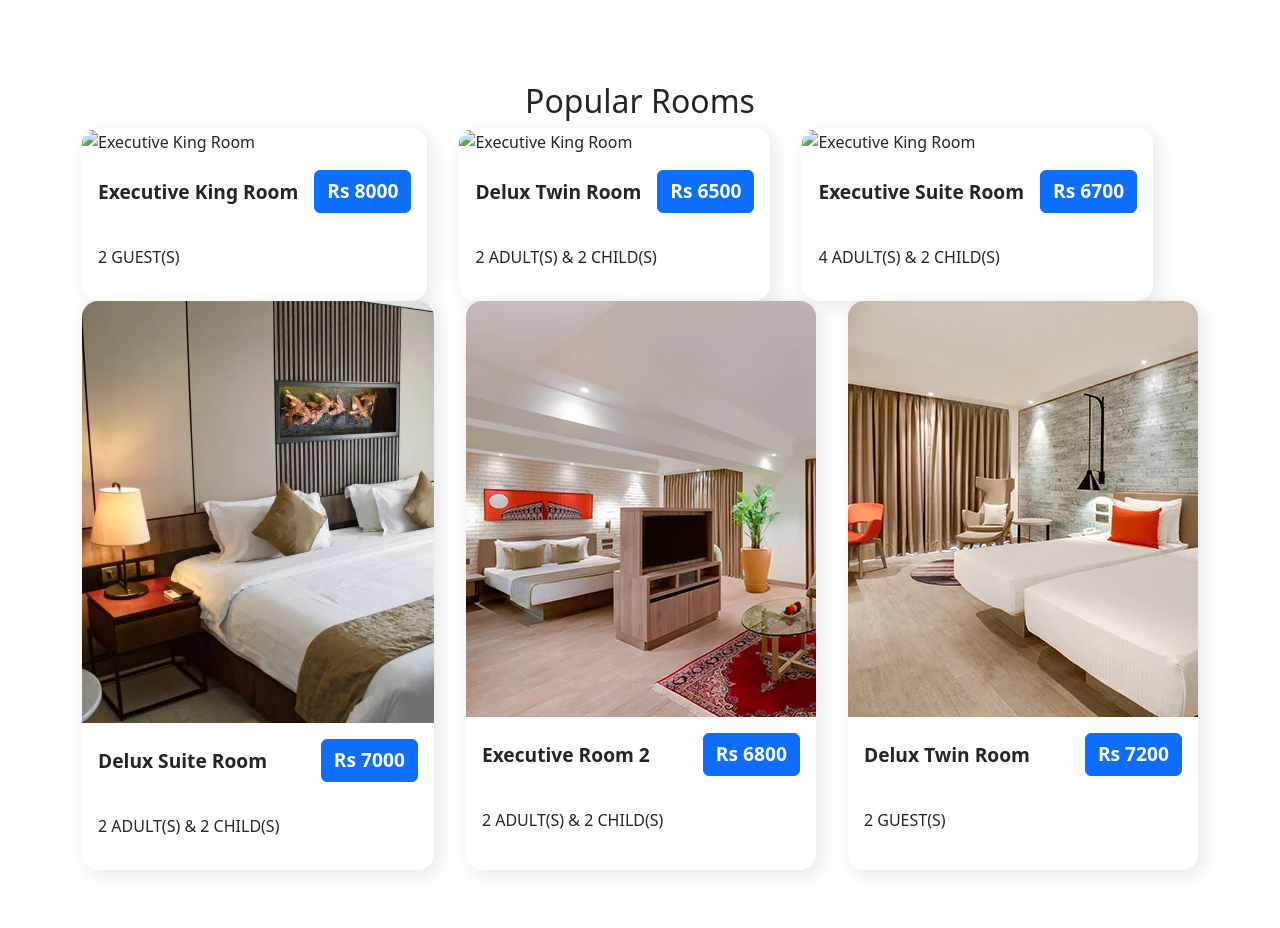
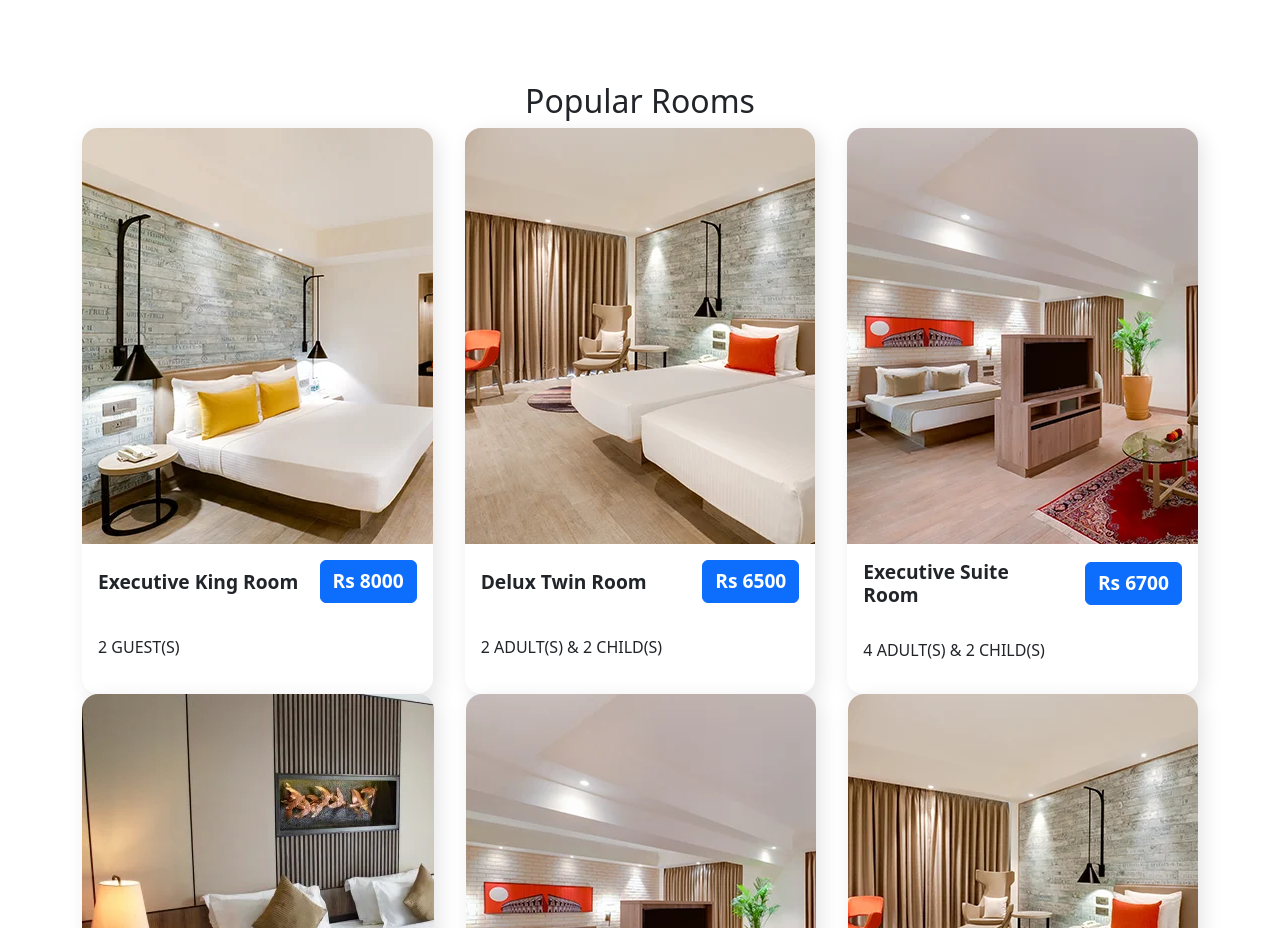
Before and after one commit to pavani1002/Hotel, a plain HTML site: page index.html in a window 1280 px wide. Shown: the part 1440-2368 px from the top of the page. Drawn offline with nearby package versions, Linux system fonts and the light colour scheme; the site is published under a folder, as on GitHub Pages, so addresses that start at the root find nothing.

Commit message:
changed images path

```diff
--- a/index.html
+++ b/index.html
@@ -133,7 +133,7 @@
         <h2>Popular Rooms</h2>
         <div class="popGrid">
             <div class="popular_card">
-                <img src="/images/Deluxe-King-Room-2.webp" alt="Executive King Room"/>
+                <img src="images/Deluxe-King-Room-2.webp" alt="Executive King Room"/>
                 <div class="popular_body">
                     <div class="popular_content">
                         <h4>Executive King Room</h4>
@@ -143,7 +143,7 @@
                 </div>
             </div>
             <div class="popular_card">
-                <img src="/images/Deluxe-Twin-Room-3.webp" alt="Executive King Room"/>
+                <img src="images/Deluxe-Twin-Room-3.webp" alt="Executive King Room"/>
                 <div class="popular_body">
                     <div class="popular_content">
                         <h4>Delux Twin Room</h4>
@@ -153,7 +153,7 @@
                 </div>
             </div>
             <div class="popular_card">
-                <img src="/images/Executive-Suite-Room-2 (1).webp" alt="Executive King Room"/>
+                <img src="images/Executive-Suite-Room-2 (1).webp" alt="Executive King Room"/>
                 <div class="popular_body">
                     <div class="popular_content">
                         <h4>Executive Suite Room</h4>
```
